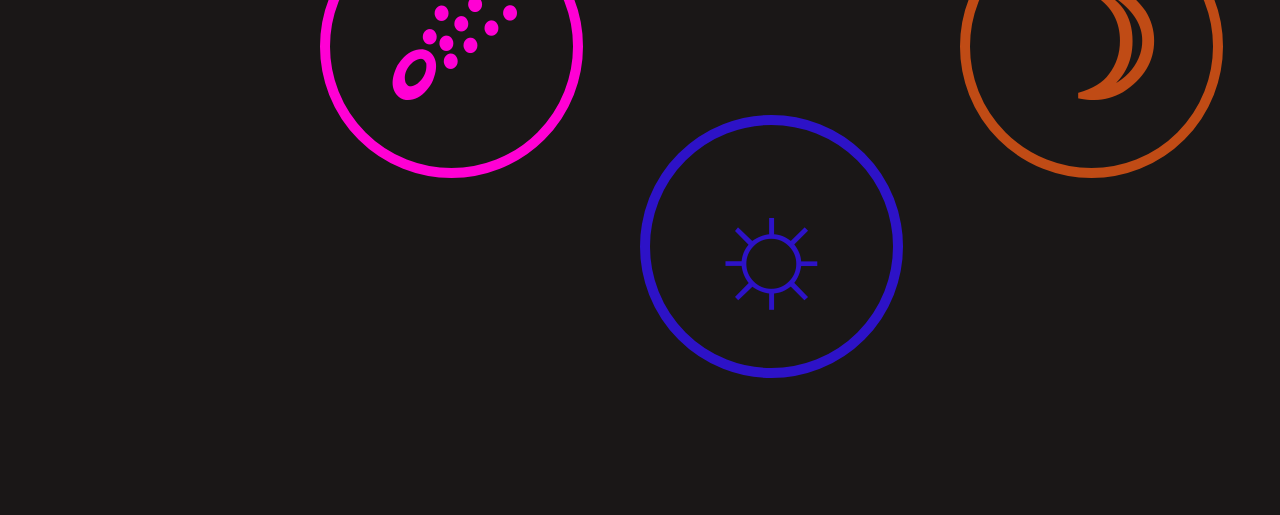
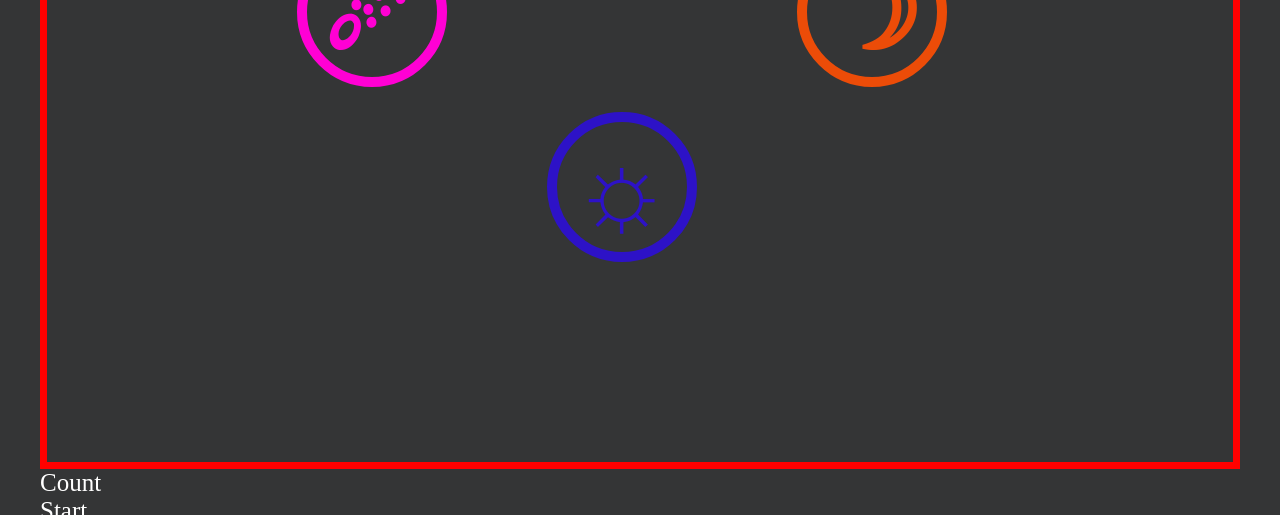
Before and after one commit to odm275/simon-game-app, a website: page index.html in a window 1280 px wide. Shown: the part 285-800 px from the top of the page. Drawn offline with nearby package versions, Linux system fonts and the light colour scheme.

Commit message:
my computer

```diff
--- a/index.html
+++ b/index.html
@@ -7,6 +7,7 @@
         <script src = "js/index.js"></script>
     </head>
     <body>
+        <title>Simon Game</title>
     <div class="board">
       <button class="btn btn--green">&#9734;</button>
       <button class="btn btn--pink">&#9732;</button>
--- a/js/index.js
+++ b/js/index.js
@@ -3,7 +3,6 @@
 
 //Root behavior
 var handleState = {
-
     setState: function(obj){
         //state will actually be created in the object simon via implicit binding.
         this.state = obj || [];
@@ -49,12 +48,16 @@ state.print = function(){
     console.log(this.getState());
 };
 
+
 state.computerTurn = function(){
 
-  this.getState().forEach(function(i){//loop through some state element i [3,1,2,1]
+  this.getState().forEach(function(i){//loop through some state element i [3,1,2,1];
+    console.log(this.getButtons()[i]);
     this.getButtons()[i].css(function(){
-            $(this).css("color", j);
-        });
+            console.log(this);
+            this.css("color", this);
+            });
+
     }.bind(this));
 
 }
@@ -64,6 +67,7 @@ var simon = Object.create(state);
 simon.setState([]);
 simon.setButtons();
 //0,1,2,3; 0:green, 1:pink, 2:orange; 4:orange.
+console.log(simon.getButtons());
 simon.random();
 simon.random();
 simon.random();
@@ -83,7 +87,8 @@ $(document).ready(function(){
     pink: $(".btn--pink").click(function(){
         console.log(this);
     }),
-    orange: $(".btn--orange").click(function(){
+    orange: $(".
++   btn--orange").click(function(){
         console.log(this);
     }),
     blue: $(".btn--blue").click(function(){
--- a/sass/abstracts/_mixins.scss
+++ b/sass/abstracts/_mixins.scss
@@ -2,9 +2,10 @@
 
     color:$color;
     border-color:$color;
-    position:absolute;
     background:none;
     border: 10px solid;
+    display: inline-block;
+
 
 }
 
--- a/sass/abstracts/_variables.scss
+++ b/sass/abstracts/_variables.scss
@@ -1,10 +1,10 @@
 //  BACKGROUND
-$background-color:#1a1717;
+$background-color:#343536;
 
 //  BUTTON-COLROS
 $color-off-blue: #2d12c7;
 $color-off-pink: #ff00d4;
-$color-off-orange: #c04b15;
+$color-off-orange: #ec4c08;
 $color-off-green: #00ff08;
 
 //  BUTTON-MENU
@@ -13,12 +13,12 @@ $color-strict: yellow;
 $color-onoff: #3193DE;
 
 //  CIRCLE RADIUS
-$radius: 19vw;
-$symbol: 12vw;
+$radius: 13rem;
+$symbol: 11rem;
 
 // FONT
 $default-font-size:1.6rem;
 
 //  POSITIONS
-$x: 100vw;
-$y: 100vh;
+$x: 100rem;
+$y: 70rem;
--- a/sass/base/_typography.scss
+++ b/sass/base/_typography.scss
@@ -1,22 +1,18 @@
+body {
+    padding: 4rem;
+}
+
 .header{
     position:absolute;
-    left:45vw;
-    top:30vh;
-    font-size:2vw;
+    font-size:2.5rem;
     color:white;
-
-
     &--count{
-        position:absolute;
 
     }
     &--start{
-        position:absolute;
-        left:15vw;
+
 
     }
     &--strict{
-        position:absolute;
-        left:23vw;
     }
 }
--- a/sass/components/_button.scss
+++ b/sass/components/_button.scss
@@ -1,10 +1,16 @@
 .board{
     position:relative;
-    width:$x;
-    height:$y;
+    max-width:100%;
+    height:70rem;
+
+    //newbie
+    border-style: solid;
+    border-width:7px;
+    border-color:red;
 
     //display:block;
 .btn{
+    position:absolute;
     width: $radius;
     height: $radius;
     border-radius: $radius;
```
Also changed, not shown: css/style.css, sass/base/_base.scss (line endings or trailing spaces).
